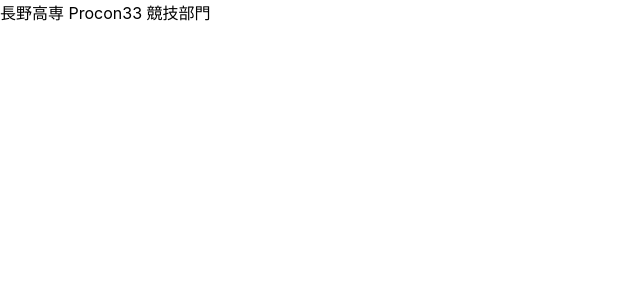
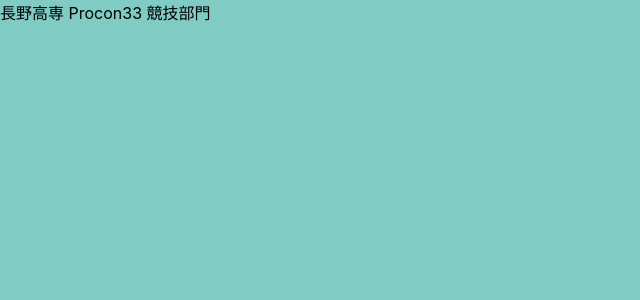
Before and after one commit to yu1hpa/procon33-kyogi-frontend, a Next.js app: page / in a window 1280 px wide. Shown: the top 300 px of the page, without its empty margins (0-640 px from the left). Built offline with nearby package versions, Linux system fonts and the light colour scheme.

Commit message:
feat: Add body's background-color

```diff
--- a/src/styles/globals.css
+++ b/src/styles/globals.css
@@ -2,6 +2,7 @@ html,
 body {
   padding: 0;
   margin: 0;
+  background-color: #80cbc4;
   font-family: -apple-system, BlinkMacSystemFont, Segoe UI, Roboto, Oxygen,
     Ubuntu, Cantarell, Fira Sans, Droid Sans, Helvetica Neue, sans-serif;
 }
```
